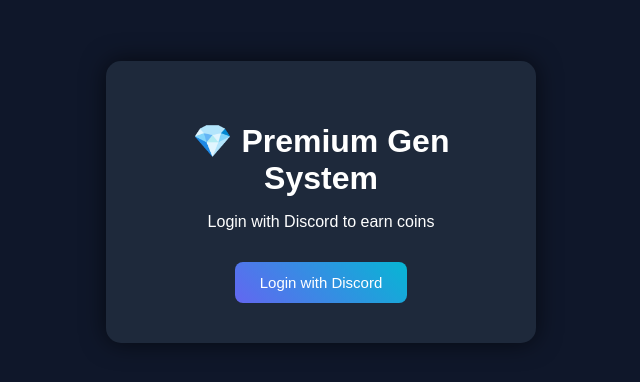
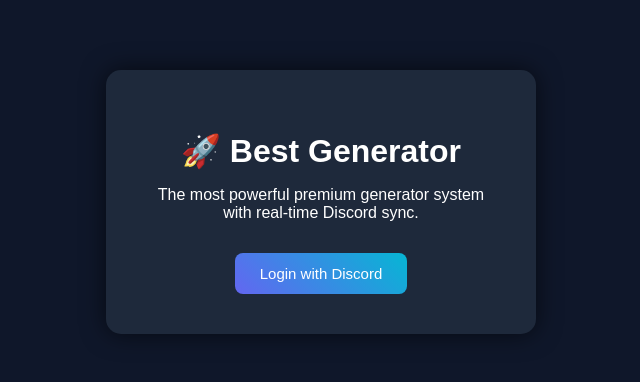
Before and after one commit to Lulu-ai322/Web, a website: page public/index.html in a window 1280 px wide. Shown: the part 198-580 px from the top of the page, without its empty margins (319-959 px from the left). Drawn offline with Linux system fonts and the light colour scheme.

Commit message:
Update index.html

```diff
--- a/public/index.html
+++ b/public/index.html
@@ -1,14 +1,16 @@
 <!DOCTYPE html>
 <html>
 <head>
-  <title>Gen Bot - Login</title>
+  <title>Best Generator</title>
   <link rel="stylesheet" href="style.css">
 </head>
 <body>
 
+<div class="bg"></div>
+
 <div class="container">
-  <h1>💎 Premium Gen System</h1>
-  <p>Login with Discord to earn coins</p>
+  <h1>🚀 Best Generator</h1>
+  <p>The most powerful premium generator system with real-time Discord sync.</p>
 
   <a href="/login">
     <button class="btn">Login with Discord</button>
```
